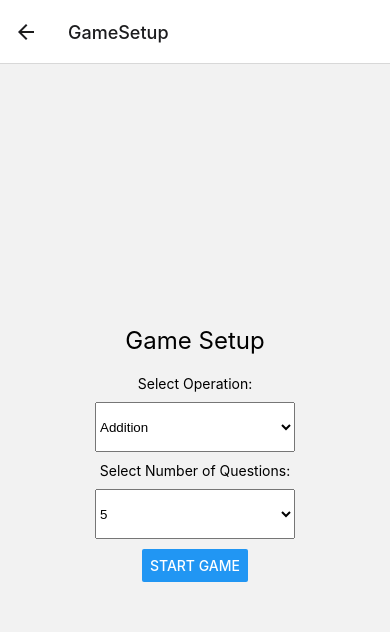
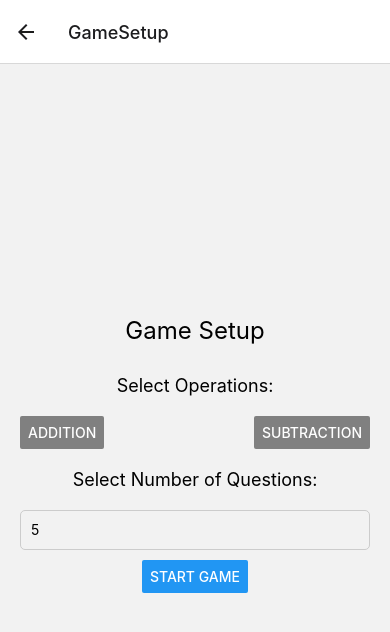
Before and after one commit to TerrilbeAcorn/Mission-Math, a React Native app: screen /GameSetup in a window 390 px wide. Shown: the top 632 px of the page. Built offline with nearby package versions, Linux system fonts and the light colour scheme.

Commit message:
first time running on iphone

```diff
--- a/screens/GameSetupScreen.js
+++ b/screens/GameSetupScreen.js
@@ -1,40 +1,57 @@
 import React, { useState } from 'react';
-import { View, Text, Button, StyleSheet } from 'react-native';
-import { Picker } from '@react-native-picker/picker';
+import { View, Text, Button, StyleSheet, TextInput } from 'react-native';
 
 export default function GameSetupScreen({ navigation }) {
-  const [operation, setOperation] = useState('addition');
+  const [selectedOperations, setSelectedOperations] = useState({
+    addition: false,
+    subtraction: false,
+  });
   const [numberOfQuestions, setNumberOfQuestions] = useState('5');
+
+  // Toggle selection of operations
+  const handleButtonPress = (operation) => {
+    setSelectedOperations(prevState => ({
+      ...prevState,
+      [operation]: !prevState[operation],
+    }));
+  };
+
+  // Get selected operations
+  const getSelectedOperations = () => {
+    return Object.keys(selectedOperations).filter(op => selectedOperations[op]);
+  };
 
   return (
     <View style={styles.container}>
       <Text style={styles.title}>Game Setup</Text>
-      <Text>Select Operation:</Text>
-      <Picker
-        selectedValue={operation}
-        style={styles.picker}
-        onValueChange={(itemValue) => setOperation(itemValue)}
-      >
-        <Picker.Item label="Addition" value="addition" />
-        <Picker.Item label="Subtraction" value="subtraction" />
-      </Picker>
 
-      <Text>Select Number of Questions:</Text>
-      <Picker
-        selectedValue={numberOfQuestions}
-        style={styles.picker}
-        onValueChange={(itemValue) => setNumberOfQuestions(itemValue)}
-      >
-        <Picker.Item label="5" value="5" />
-        <Picker.Item label="10" value="10" />
-        <Picker.Item label="15" value="15" />
-      </Picker>
+      <Text style={styles.label}>Select Operations:</Text>
+      <View style={styles.buttonContainer}>
+        <Button
+          title="Addition"
+          color={selectedOperations.addition ? 'green' : 'gray'}
+          onPress={() => handleButtonPress('addition')}
+        />
+        <Button
+          title="Subtraction"
+          color={selectedOperations.subtraction ? 'green' : 'gray'}
+          onPress={() => handleButtonPress('subtraction')}
+        />
+      </View>
+
+      <Text style={styles.label}>Select Number of Questions:</Text>
+      <TextInput
+        style={styles.input}
+        keyboardType="numeric"
+        value={numberOfQuestions}
+        onChangeText={setNumberOfQuestions}
+      />
 
       <Button
         title="Start Game"
         onPress={() =>
           navigation.navigate('Game', {
-            operation,
+            operations: getSelectedOperations(),
             numberOfQuestions: parseInt(numberOfQuestions),
           })
         }
@@ -48,14 +65,29 @@ const styles = StyleSheet.create({
     flex: 1,
     justifyContent: 'center',
     alignItems: 'center',
+    padding: 20,
   },
   title: {
     fontSize: 24,
     marginBottom: 20,
   },
-  picker: {
-    height: 50,
-    width: 200,
+  label: {
+    fontSize: 18,
+    marginVertical: 10,
+  },
+  buttonContainer: {
+    flexDirection: 'row',
+    justifyContent: 'space-between',
+    width: '100%',
+    marginVertical: 10,
+  },
+  input: {
+    height: 40,
+    borderColor: '#ccc',
+    borderWidth: 1,
+    borderRadius: 5,
+    paddingHorizontal: 10,
+    width: '100%',
     marginVertical: 10,
   },
 });
--- a/screens/HomeScreen.js
+++ b/screens/HomeScreen.js
@@ -4,7 +4,7 @@ import { View, Text, Button, StyleSheet } from 'react-native';
 export default function HomeScreen({ navigation }) {
   return (
     <View style={styles.container}>
-      <Text style={styles.title}>Welcome to Math Game</Text>
+      <Text style={styles.title}>Mission Mathsteroid</Text>
       <Button
         title="New Game"
         onPress={() => navigation.navigate('GameSetup')}
```
